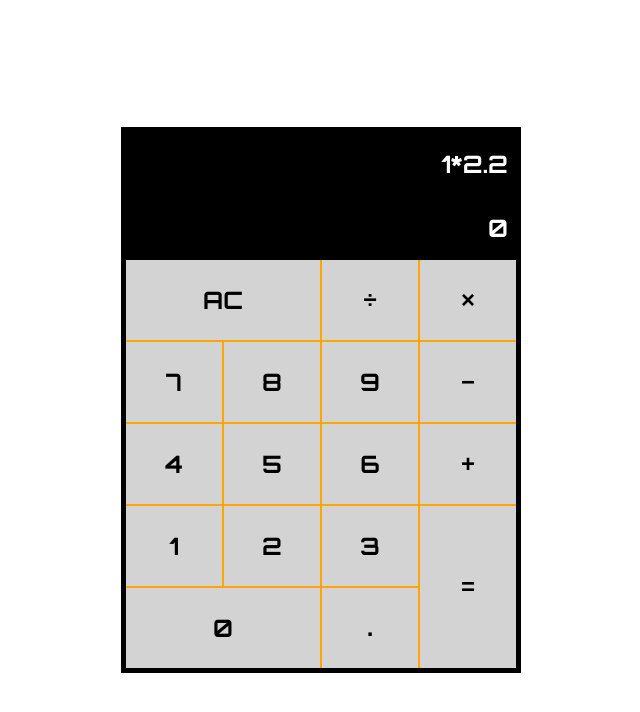
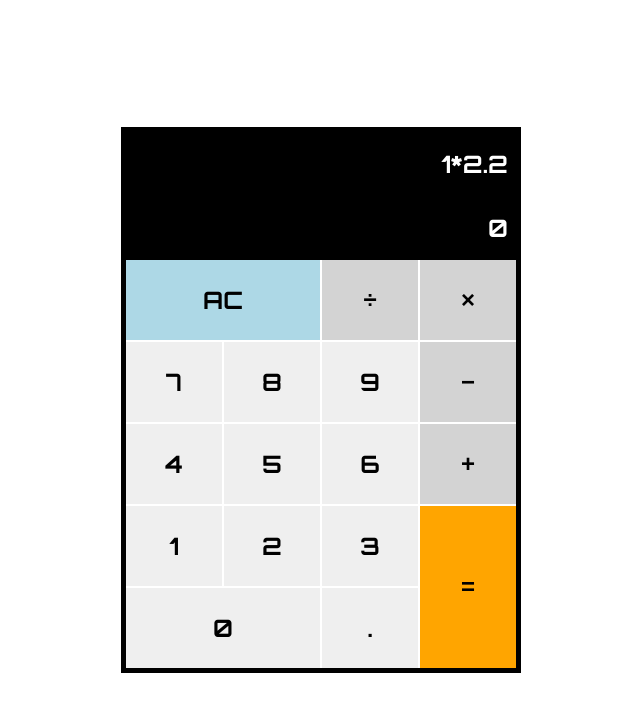
Before and after one commit to spfave/fcc-certificate-projects, a React (Vite) app in the folder front-end/calculator/: page / in a window 1280 px wide. Shown: the top 712 px of the page, without its empty margins (319-959 px from the left). Built offline with nearby package versions, Linux system fonts and the light colour scheme.

Commit message:
Further style keypad

```diff
--- a/front-end/calculator/src/components/calculator.css
+++ b/front-end/calculator/src/components/calculator.css
@@ -1,7 +1,6 @@
 .calculator {
 	width: var(--min-width);
 	font-family: 'Orbitron', sans-serif;
-	background-color: orange;
 	border: solid black 5px;
 
 	& .display-input,
@@ -17,7 +16,7 @@
 		font-weight: bold;
 	}
 
-	& .buttons {
+	& .keypad {
 		display: grid;
 		gap: 2px;
 		grid-template-columns: repeat(4, 1fr);
@@ -29,28 +28,59 @@
 			'one two three equals'
 			'zero zero decimal equals';
 
-		& #clear {
-			grid-area: clear;
-		}
-		& #zero {
-			grid-area: zero;
-		}
-		& #equals {
-			grid-area: equals;
-		}
-
 		& button {
+			border: none;
 			font-size: 1.5rem;
 			font-weight: bold;
-			background-color: lightgrey;
-			border: none;
 
-			&.text {
+			&[data-number] {
+				background-color: color(grey tint(90%));
 				font-family: inherit;
+				&:hover {
+					background-color: color(grey tint(70%));
+				}
+				&:active {
+					background-color: color(grey tint(50%));
+				}
 			}
 
-			&:active {
-				background-color: darkgray;
+			&[data-operator] {
+				background-color: lightgray;
+				&:hover {
+					background-color: color(lightgray shade(10%));
+				}
+				&:active {
+					background-color: color(lightgray shade(20%));
+				}
+			}
+
+			&#zero {
+				grid-area: zero;
+			}
+
+			&#clear {
+				grid-area: clear;
+				background-color: lightblue;
+				font-family: inherit;
+
+				&:hover {
+					background-color: color(lightblue shade(10%));
+				}
+				&:active {
+					background-color: color(lightblue shade(20%));
+				}
+			}
+
+			&#equals {
+				grid-area: equals;
+				background-color: orange;
+
+				&:hover {
+					background-color: color(orange shade(10%));
+				}
+				&:active {
+					background-color: color(orange shade(20%));
+				}
 			}
 		}
 	}
--- a/front-end/calculator/src/components/calculator.tsx
+++ b/front-end/calculator/src/components/calculator.tsx
@@ -3,7 +3,7 @@ import {useState} from 'react';
 import './calculator.css';
 
 // Data
-// type button = {display: '', type: 'number' | 'operation'}
+// type button = {display: '', type: 'number' | 'operator' | 'clear' | 'equal'}
 
 // Utility functions
 function evaluate(input: string) {
@@ -42,48 +42,58 @@ export default function Calculator() {
 			<div className="display-output" id="display">
 				{output}
 			</div>
-			<div className="buttons">
-				<button id="clear" className="text" onClick={handleClear}>
+			<div className="keypad">
+				<button id="clear" data-clear onClick={handleClear}>
 					AC
 				</button>
-				<button id="divide">&divide;</button>
-				<button id="multiply">&times;</button>
-				<button id="seven" className="text">
+				<button id="divide" data-operator>
+					&divide;
+				</button>
+				<button id="multiply" data-operator>
+					&times;
+				</button>
+				<button id="seven" data-number>
 					7
 				</button>
-				<button id="eight" className="text">
+				<button id="eight" data-number>
 					8
 				</button>
-				<button id="nine" className="text">
+				<button id="nine" data-number>
 					9
 				</button>
-				<button id="subtract">&minus;</button>
-				<button id="four" className="text">
+				<button id="subtract" data-operator>
+					&minus;
+				</button>
+				<button id="four" data-number>
 					4
 				</button>
-				<button id="five" className="text">
+				<button id="five" data-number>
 					5
 				</button>
-				<button id="six" className="text">
+				<button id="six" data-number>
 					6
 				</button>
-				<button id="add">+</button>
-				<button id="one" className="text">
+				<button id="add" data-operator>
+					+
+				</button>
+				<button id="one" data-number>
 					1
 				</button>
-				<button id="two" className="text">
+				<button id="two" data-number>
 					2
 				</button>
-				<button id="three" className="text">
+				<button id="three" data-number>
 					3
 				</button>
-				<button id="equals" onClick={handleEvaluate}>
+				<button id="equals" data-equal onClick={handleEvaluate}>
 					=
 				</button>
-				<button id="zero" className="text">
+				<button id="zero" data-number>
 					0
 				</button>
-				<button id="decimal">.</button>
+				<button id="decimal" data-number>
+					.
+				</button>
 			</div>
 		</div>
 	);
```
